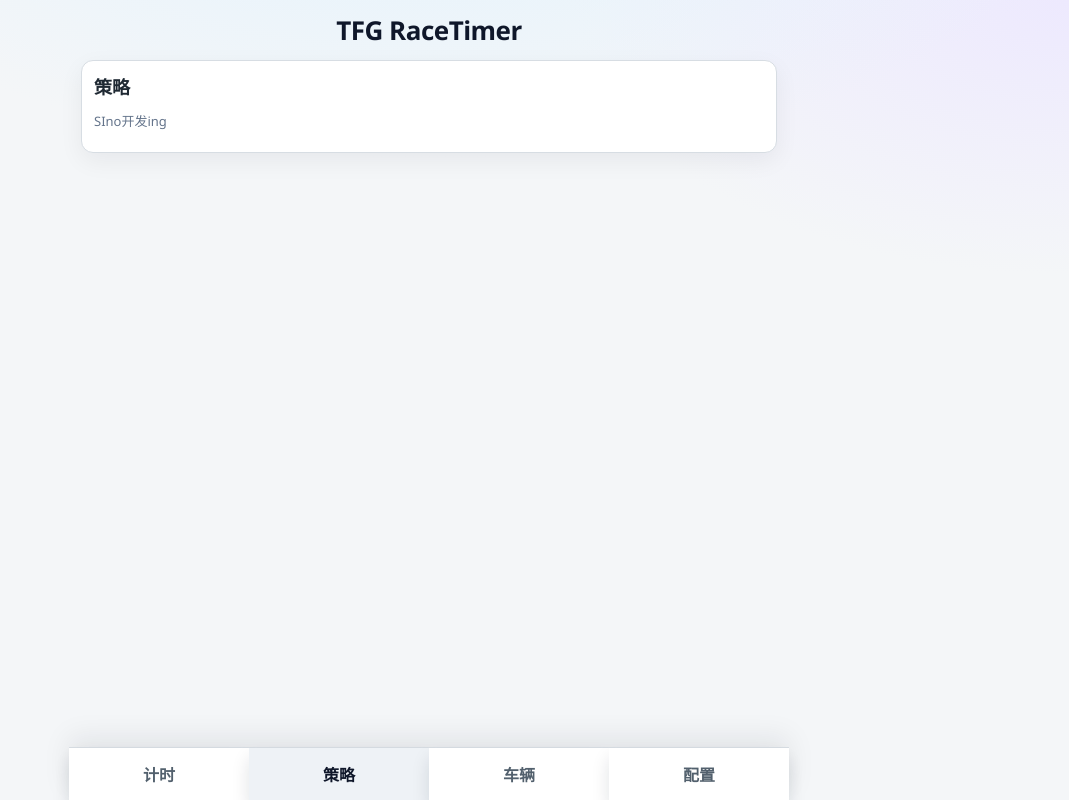
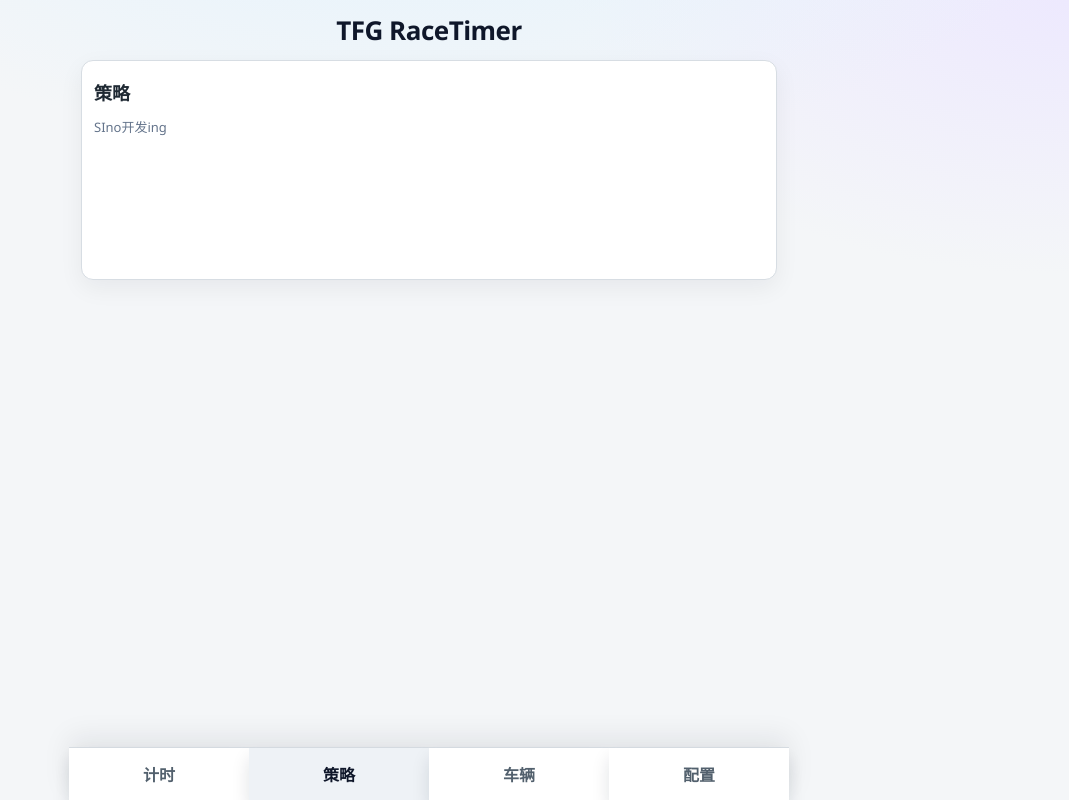
Before and after one commit to Wenuan7/racetimer, a React (Vite) app: page / in a window 1280 px wide. Both pictures are taken after a click on the button "策略". Shown: the whole page, without its empty margins (211-1280 px from the left). Built offline with nearby package versions, Linux system fonts and the light colour scheme.

Commit message:
debuggggg

```diff
--- a/src/App.tsx
+++ b/src/App.tsx
@@ -1433,7 +1433,8 @@ export default function App() {
             <header className="manage-brand">
               <h1 className="brand-title">TFG RaceTimer</h1>
             </header>
-            <section className="card">
+            <section className="card strategy-card">
+              <div className="section-gap" />
               <h2>策略</h2>
               <p className="hint">SIno开发ing</p>
             </section>
--- a/src/index.css
+++ b/src/index.css
@@ -298,6 +298,10 @@ h2 {
   margin-bottom: 12px;
   border: 1px solid #d7dde3;
   box-shadow: 0 8px 24px rgba(15, 23, 42, 0.06);
+}
+
+.strategy-card {
+  min-height: 220px;
 }
 
 .grid {
```
